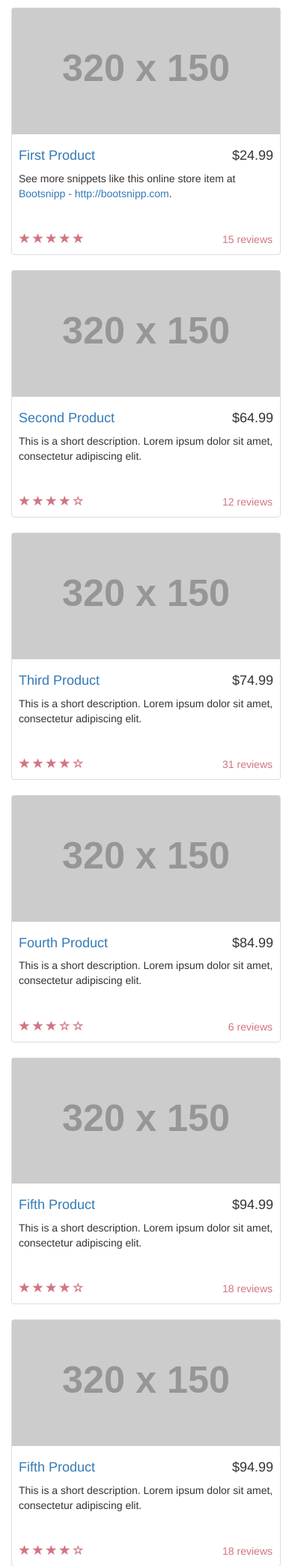
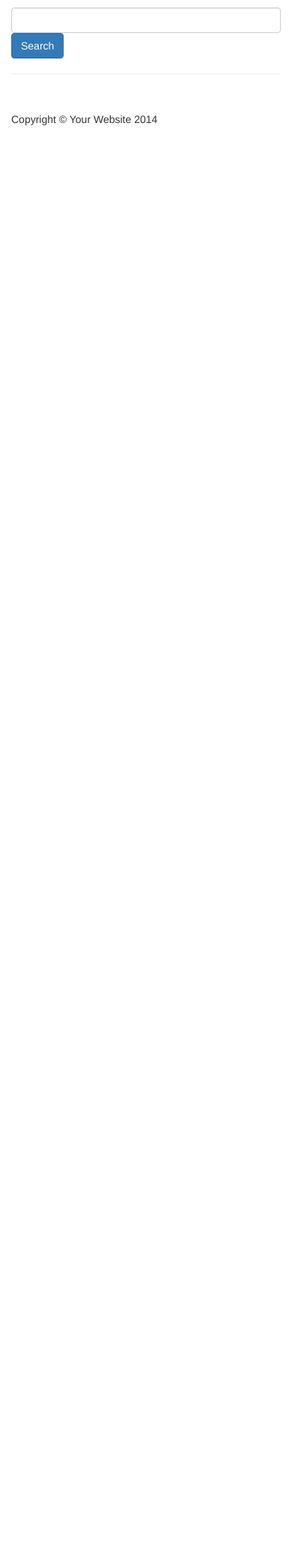
Before and after one commit to thangle2008/GameSearch, a Django app: page /search/ in a window 390 px wide. Shown: the part 546-2634 px from the top of the page at 75% size. After the commit the page ends 713 px from the top, so only its background shows below. Run offline with Django 3.2, Linux system fonts and the light colour scheme; grey boxes labelled with a size stand in for pictures from a placeholder-image service; some libraries are stand-ins or nearby versions.

Commit message:
add search bar to find games

```diff
--- a/gamesearch/templates/gamesearch/index.html
+++ b/gamesearch/templates/gamesearch/index.html
@@ -158,7 +158,19 @@
                 </div>
 
                 <div class="row">
+                    <form method="post">
+                        {% csrf_token %}
+                        <div class="col-md-6">
+                            <input type="text" class="form-control" name="game">
+                        </div>
+                        <div class="col-md-2">
+                            <button class="btn btn-primary" type="submit">Search</button>
+                        </div>
+                    </form>
+                </div>
 
+                <div class="row">
+                    {% for g in games %}
                         <div class="col-sm-4 col-lg-4 col-md-4">
                             <div class="thumbnail">
                                 <img src="http://placehold.it/320x150" alt="">
@@ -166,7 +178,7 @@
                                     <h4 class="pull-right">$24.99</h4>
                                     <h4><a href="#">First Product</a>
                                     </h4>
-                                <p>See more snippets like this online store item at <a target="_blank" href="http://www.bootsnipp.com">Bootsnipp - http://bootsnipp.com</a>.</p>
+                                    <p>{{ g.name }}</p>
                                 </div>
                                 <div class="ratings">
                                     <p class="pull-right">15 reviews</p>
@@ -180,121 +192,9 @@
                                 </div>
                             </div>
                         </div>
-
-                    <div class="col-sm-4 col-lg-4 col-md-4">
-                        <div class="thumbnail">
-                            <img src="http://placehold.it/320x150" alt="">
-                            <div class="caption">
-                                <h4 class="pull-right">$64.99</h4>
-                                <h4><a href="#">Second Product</a>
-                                </h4>
-                                <p>This is a short description. Lorem ipsum dolor sit amet, consectetur adipiscing elit.</p>
-                            </div>
-                            <div class="ratings">
-                                <p class="pull-right">12 reviews</p>
-                                <p>
-                                    <span class="glyphicon glyphicon-star"></span>
-                                    <span class="glyphicon glyphicon-star"></span>
-                                    <span class="glyphicon glyphicon-star"></span>
-                                    <span class="glyphicon glyphicon-star"></span>
-                                    <span class="glyphicon glyphicon-star-empty"></span>
-                                </p>
+                    {% endfor %}
                 </div>
             </div>
-                    </div>
-
-                    <div class="col-sm-4 col-lg-4 col-md-4">
-                        <div class="thumbnail">
-                            <img src="http://placehold.it/320x150" alt="">
-                            <div class="caption">
-                                <h4 class="pull-right">$74.99</h4>
-                                <h4><a href="#">Third Product</a>
-                                </h4>
-                                <p>This is a short description. Lorem ipsum dolor sit amet, consectetur adipiscing elit.</p>
-                            </div>
-                            <div class="ratings">
-                                <p class="pull-right">31 reviews</p>
-                                <p>
-                                    <span class="glyphicon glyphicon-star"></span>
-                                    <span class="glyphicon glyphicon-star"></span>
-                                    <span class="glyphicon glyphicon-star"></span>
-                                    <span class="glyphicon glyphicon-star"></span>
-                                    <span class="glyphicon glyphicon-star-empty"></span>
-                                </p>
-                            </div>
-                        </div>
-                    </div>
-
-                    <div class="col-sm-4 col-lg-4 col-md-4">
-                        <div class="thumbnail">
-                            <img src="http://placehold.it/320x150" alt="">
-                            <div class="caption">
-                                <h4 class="pull-right">$84.99</h4>
-                                <h4><a href="#">Fourth Product</a>
-                                </h4>
-                                <p>This is a short description. Lorem ipsum dolor sit amet, consectetur adipiscing elit.</p>
-                            </div>
-                            <div class="ratings">
-                                <p class="pull-right">6 reviews</p>
-                                <p>
-                                    <span class="glyphicon glyphicon-star"></span>
-                                    <span class="glyphicon glyphicon-star"></span>
-                                    <span class="glyphicon glyphicon-star"></span>
-                                    <span class="glyphicon glyphicon-star-empty"></span>
-                                    <span class="glyphicon glyphicon-star-empty"></span>
-                                </p>
-                            </div>
-                        </div>
-                    </div>
-
-                    <div class="col-sm-4 col-lg-4 col-md-4">
-                        <div class="thumbnail">
-                            <img src="http://placehold.it/320x150" alt="">
-                            <div class="caption">
-                                <h4 class="pull-right">$94.99</h4>
-                                <h4><a href="#">Fifth Product</a>
-                                </h4>
-                                <p>This is a short description. Lorem ipsum dolor sit amet, consectetur adipiscing elit.</p>
-                            </div>
-                            <div class="ratings">
-                                <p class="pull-right">18 reviews</p>
-                                <p>
-                                    <span class="glyphicon glyphicon-star"></span>
-                                    <span class="glyphicon glyphicon-star"></span>
-                                    <span class="glyphicon glyphicon-star"></span>
-                                    <span class="glyphicon glyphicon-star"></span>
-                                    <span class="glyphicon glyphicon-star-empty"></span>
-                                </p>
-                            </div>
-                        </div>
-                    </div>
-
-                    <div class="col-sm-4 col-lg-4 col-md-4">
-                        <div class="thumbnail">
-                            <img src="http://placehold.it/320x150" alt="">
-                            <div class="caption">
-                                <h4 class="pull-right">$94.99</h4>
-                                <h4><a href="#">Fifth Product</a>
-                                </h4>
-                                <p>This is a short description. Lorem ipsum dolor sit amet, consectetur adipiscing elit.</p>
-                            </div>
-                            <div class="ratings">
-                                <p class="pull-right">18 reviews</p>
-                                <p>
-                                    <span class="glyphicon glyphicon-star"></span>
-                                    <span class="glyphicon glyphicon-star"></span>
-                                    <span class="glyphicon glyphicon-star"></span>
-                                    <span class="glyphicon glyphicon-star"></span>
-                                    <span class="glyphicon glyphicon-star-empty"></span>
-                                </p>
-                            </div>
-                        </div>
-                    </div>
-
-                </div>
-
-            </div>
-
         </div>
 
     </div>
--- a/gamesearch/views.py
+++ b/gamesearch/views.py
@@ -1,5 +1,21 @@
 from django.shortcuts import render
+
+import requests
 
 # Create your views here.
 def index(request):
-    return render(request, 'gamesearch/index.html')
+
+    if request.method == "POST":
+        game_name = request.POST.get('game')
+
+        url = ("https://igdbcom-internet-game-database-v1.p.mashape.com/games/"
+                "?fields=name&limit=5&offset=0&order=release_dates.date%3Adesc&"
+                "search={}".format(game_name))
+
+        headers = {'X-Mashape-Key': 'smWYagZHkJmshRNBatAZHwsN4eCdp1RvuPcjsnANdEgkyyu8lq'}
+
+        r = requests.get(url, headers=headers)
+
+        return render(request, 'gamesearch/index.html', {'games': r.json()})
+    else:
+        return render(request, 'gamesearch/index.html')
```
Lines whose indentation alone changed are shown as unchanged.
